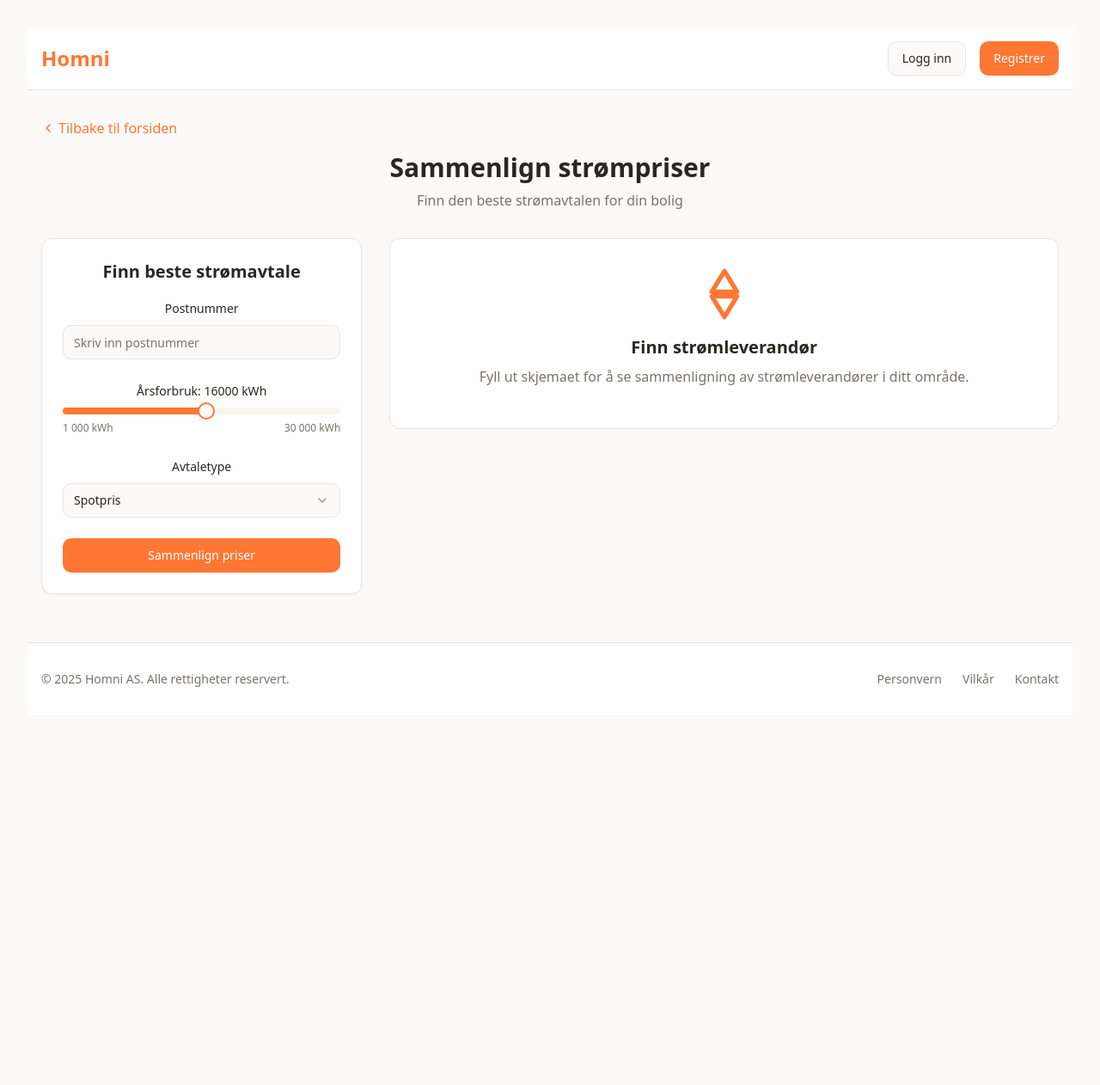
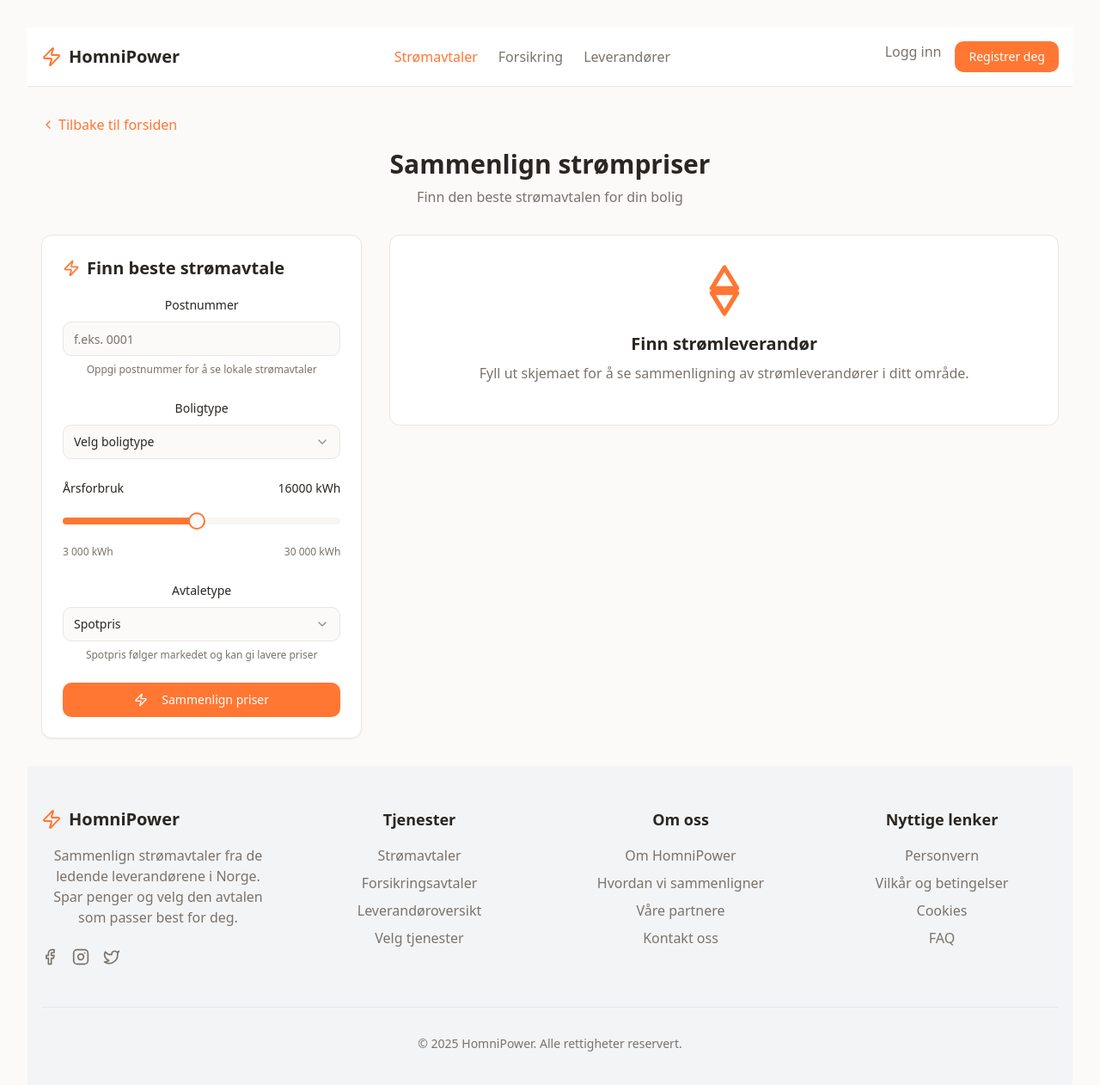
Before and after one commit to JCG80/homni, a React (Vite) app: page /strom in a window 1280 px wide. Shown: the top 1262 px of the page at 86% size. Before the commit the page ends 864 px from the top, so only its background shows below. Built offline with nearby package versions, Linux system fonts and the light colour scheme.

Commit message:
Add power comparison page.
Implement the power comparison page with form and results.

```diff
--- a/src/components/power/PowerComparisonFooter.tsx
+++ b/src/components/power/PowerComparisonFooter.tsx
@@ -1,26 +1,67 @@
 
 import React from 'react';
 import { Link } from 'react-router-dom';
+import { Zap, Facebook, Instagram, Twitter } from 'lucide-react';
 
-export const PowerComparisonFooter: React.FC = () => {
+export const PowerComparisonFooter = () => {
   return (
-    <footer className="bg-card py-8 border-t">
-      <div className="container mx-auto px-4">
-        <div className="flex flex-col md:flex-row justify-between items-center">
-          <p className="text-muted-foreground text-sm">
-            &copy; {new Date().getFullYear()} Homni AS. Alle rettigheter reservert.
-          </p>
-          <div className="flex space-x-6 mt-4 md:mt-0">
-            <Link to="/personvern" className="text-muted-foreground hover:text-foreground text-sm">
-              Personvern
-            </Link>
-            <Link to="/vilkår" className="text-muted-foreground hover:text-foreground text-sm">
-              Vilkår
-            </Link>
-            <Link to="/kontakt" className="text-muted-foreground hover:text-foreground text-sm">
-              Kontakt
-            </Link>
+    <footer className="bg-gray-100">
+      <div className="container mx-auto px-4 py-12">
+        <div className="grid grid-cols-1 md:grid-cols-4 gap-8">
+          <div className="space-y-4">
+            <div className="flex items-center space-x-2">
+              <Zap className="h-6 w-6 text-primary" />
+              <span className="font-bold text-xl">HomniPower</span>
+            </div>
+            <p className="text-muted-foreground">
+              Sammenlign strømavtaler fra de ledende leverandørene i Norge. Spar penger og velg den avtalen som passer best for deg.
+            </p>
+            <div className="flex space-x-4 pt-2">
+              <a href="#" className="text-muted-foreground hover:text-primary transition-colors">
+                <Facebook className="h-5 w-5" />
+              </a>
+              <a href="#" className="text-muted-foreground hover:text-primary transition-colors">
+                <Instagram className="h-5 w-5" />
+              </a>
+              <a href="#" className="text-muted-foreground hover:text-primary transition-colors">
+                <Twitter className="h-5 w-5" />
+              </a>
+            </div>
           </div>
+
+          <div>
+            <h3 className="font-semibold text-lg mb-4">Tjenester</h3>
+            <ul className="space-y-2">
+              <li><Link to="/strom" className="text-muted-foreground hover:text-primary">Strømavtaler</Link></li>
+              <li><Link to="/forsikring" className="text-muted-foreground hover:text-primary">Forsikringsavtaler</Link></li>
+              <li><Link to="/companies" className="text-muted-foreground hover:text-primary">Leverandøroversikt</Link></li>
+              <li><Link to="/select-services" className="text-muted-foreground hover:text-primary">Velg tjenester</Link></li>
+            </ul>
+          </div>
+
+          <div>
+            <h3 className="font-semibold text-lg mb-4">Om oss</h3>
+            <ul className="space-y-2">
+              <li><a href="#" className="text-muted-foreground hover:text-primary">Om HomniPower</a></li>
+              <li><a href="#" className="text-muted-foreground hover:text-primary">Hvordan vi sammenligner</a></li>
+              <li><a href="#" className="text-muted-foreground hover:text-primary">Våre partnere</a></li>
+              <li><a href="#" className="text-muted-foreground hover:text-primary">Kontakt oss</a></li>
+            </ul>
+          </div>
+
+          <div>
+            <h3 className="font-semibold text-lg mb-4">Nyttige lenker</h3>
+            <ul className="space-y-2">
+              <li><a href="#" className="text-muted-foreground hover:text-primary">Personvern</a></li>
+              <li><a href="#" className="text-muted-foreground hover:text-primary">Vilkår og betingelser</a></li>
+              <li><a href="#" className="text-muted-foreground hover:text-primary">Cookies</a></li>
+              <li><a href="#" className="text-muted-foreground hover:text-primary">FAQ</a></li>
+            </ul>
+          </div>
+        </div>
+
+        <div className="border-t border-gray-200 mt-12 pt-8 text-center text-muted-foreground text-sm">
+          <p>© {new Date().getFullYear()} HomniPower. Alle rettigheter reservert.</p>
         </div>
       </div>
     </footer>
--- a/src/components/power/PowerComparisonForm.tsx
+++ b/src/components/power/PowerComparisonForm.tsx
@@ -5,6 +5,7 @@ import { Input } from '@/components/ui/input';
 import { Label } from '@/components/ui/label';
 import { Select, SelectContent, SelectItem, SelectTrigger, SelectValue } from '@/components/ui/select';
 import { Slider } from '@/components/ui/slider';
+import { Zap } from 'lucide-react';
 
 interface PowerComparisonFormProps {
   postnr: string;
@@ -25,34 +26,79 @@ export const PowerComparisonForm: React.FC<PowerComparisonFormProps> = ({
   setSelectedType,
   handleSubmit
 }) => {
+  // Common housing types and their approximate consumption
+  const housingTypes = [
+    { label: "Leilighet (50m²)", value: 8000 },
+    { label: "Leilighet (80m²)", value: 12000 },
+    { label: "Rekkehus", value: 16000 },
+    { label: "Enebolig (150m²)", value: 20000 },
+    { label: "Enebolig (200m²+)", value: 25000 }
+  ];
+
+  const handleHousingTypeChange = (value: string) => {
+    setConsumption(parseInt(value));
+  };
+
   return (
     <div className="bg-card border rounded-lg p-6 shadow-sm sticky top-4">
-      <h2 className="text-xl font-semibold mb-4">Finn beste strømavtale</h2>
+      <div className="flex items-center gap-2 mb-4">
+        <Zap className="h-5 w-5 text-primary" />
+        <h2 className="text-xl font-semibold">Finn beste strømavtale</h2>
+      </div>
 
       <form onSubmit={handleSubmit} className="space-y-6">
         <div className="space-y-2">
           <Label htmlFor="postnr">Postnummer</Label>
           <Input
             id="postnr"
-            placeholder="Skriv inn postnummer"
+            placeholder="f.eks. 0001"
             value={postnr}
-            onChange={(e) => setPostnr(e.target.value)}
+            onChange={(e) => {
+              // Only allow digits
+              const value = e.target.value.replace(/\D/g, '');
+              if (value.length <= 4) {
+                setPostnr(value);
+              }
+            }}
             maxLength={4}
+            className="focus:ring-2 focus:ring-primary"
           />
+          <p className="text-xs text-muted-foreground">Oppgi postnummer for å se lokale strømavtaler</p>
         </div>
 
         <div className="space-y-2">
-          <Label htmlFor="consumption">Årsforbruk: {consumption} kWh</Label>
+          <Label htmlFor="housingType">Boligtype</Label>
+          <Select onValueChange={handleHousingTypeChange}>
+            <SelectTrigger id="housingType">
+              <SelectValue placeholder="Velg boligtype" />
+            </SelectTrigger>
+            <SelectContent>
+              {housingTypes.map((type) => (
+                <SelectItem key={type.value} value={String(type.value)}>
+                  {type.label}
+                </SelectItem>
+              ))}
+            </SelectContent>
+          </Select>
+        </div>
+
+        <div className="space-y-2">
+          <div className="flex justify-between items-center">
+            <Label htmlFor="consumption">Årsforbruk</Label>
+            <span className="text-sm font-medium">{consumption} kWh</span>
+          </div>
+
           <Slider
             id="consumption"
             value={[consumption]}
             onValueChange={(values) => setConsumption(values[0])}
-            min={1000}
+            min={3000}
             max={30000}
             step={1000}
+            className="py-4"
           />
           <div className="flex justify-between text-xs text-muted-foreground">
-            <span>1 000 kWh</span>
+            <span>3 000 kWh</span>
             <span>30 000 kWh</span>
           </div>
         </div>
@@ -68,10 +114,15 @@ export const PowerComparisonForm: React.FC<PowerComparisonFormProps> = ({
               <SelectItem value="fixed">Fastpris</SelectItem>
             </SelectContent>
           </Select>
+          <p className="text-xs text-muted-foreground">
+            {selectedType === 'spot'
+              ? 'Spotpris følger markedet og kan gi lavere priser'
+              : 'Fastpris gir forutsigbarhet i hele avtaleperioden'}
+          </p>
         </div>
 
         <Button type="submit" className="w-full">
-          Sammenlign priser
+          <Zap className="mr-2 h-4 w-4" /> Sammenlign priser
         </Button>
       </form>
     </div>
--- a/src/components/power/PowerComparisonHeader.tsx
+++ b/src/components/power/PowerComparisonHeader.tsx
@@ -1,21 +1,32 @@
 
 import React from 'react';
-import { Button } from '@/components/ui/button';
 import { Link } from 'react-router-dom';
+import { Zap } from 'lucide-react';
 
-export const PowerComparisonHeader: React.FC = () => {
+export const PowerComparisonHeader = () => {
   return (
-    <header className="border-b bg-white">
-      <div className="container mx-auto py-4 px-4 flex items-center justify-between">
-        <Link to="/" className="text-2xl font-bold text-primary">Homni</Link>
+    <header className="bg-white border-b">
+      <div className="container mx-auto px-4 py-4">
+        <div className="flex items-center justify-between">
+          <Link to="/" className="flex items-center space-x-2">
+            <Zap className="h-6 w-6 text-primary" />
+            <span className="font-bold text-xl">HomniPower</span>
+          </Link>
 
-        <div className="flex items-center space-x-4">
-          <Link to="/login">
-            <Button variant="outline">Logg inn</Button>
-          </Link>
-          <Link to="/register">
-            <Button>Registrer</Button>
-          </Link>
+          <nav className="hidden md:flex space-x-6">
+            <Link to="/strom" className="text-primary font-medium">Strømavtaler</Link>
+            <Link to="/forsikring" className="text-muted-foreground hover:text-foreground transition-colors">Forsikring</Link>
+            <Link to="/companies" className="text-muted-foreground hover:text-foreground transition-colors">Leverandører</Link>
+          </nav>
+
+          <div className="flex space-x-4">
+            <Link to="/login" className="text-muted-foreground hover:text-foreground transition-colors hidden sm:inline-flex">
+              Logg inn
+            </Link>
+            <Link to="/register" className="bg-primary text-primary-foreground px-4 py-2 rounded-md text-sm font-medium hover:bg-primary/90 transition-colors">
+              Registrer deg
+            </Link>
+          </div>
         </div>
       </div>
     </header>
--- a/src/pages/PowerComparisonPage.tsx
+++ b/src/pages/PowerComparisonPage.tsx
@@ -15,7 +15,7 @@ export const PowerComparisonPage = () => {
 
   const handleSubmit = (e: React.FormEvent) => {
     e.preventDefault();
-    if (!postnr || postnr.length !== 4) {
+    if (!postnr || postnr.length !== 4 || !/^\d+$/.test(postnr)) {
       toast({
         title: "Ugyldig postnummer",
         description: "Vennligst oppgi et gyldig postnummer (4 siffer)",
@@ -27,9 +27,12 @@ export const PowerComparisonPage = () => {
   };
 
   const handleSelect = (id: string) => {
+    const providerName = id.split('-')[0];
+    const providerType = id.split('-')[1];
+
     toast({
       title: "Strømleverandør valgt",
-      description: `Du har valgt ${id}. En representant vil kontakte deg snart.`,
+      description: `Du har valgt ${providerName.charAt(0).toUpperCase() + providerName.slice(1)} med ${providerType === 'spot' ? 'spotprisavtale' : 'fastprisavtale'}. En representant vil kontakte deg snart.`,
     });
   };
 
```
Also changed, not shown: src/components/power/PowerComparisonResults.tsx (+49 -15 lines), src/components/ui/price-comparison.tsx (+29 -11 lines), 1 other file (tests, documents, lock files or other folders).
